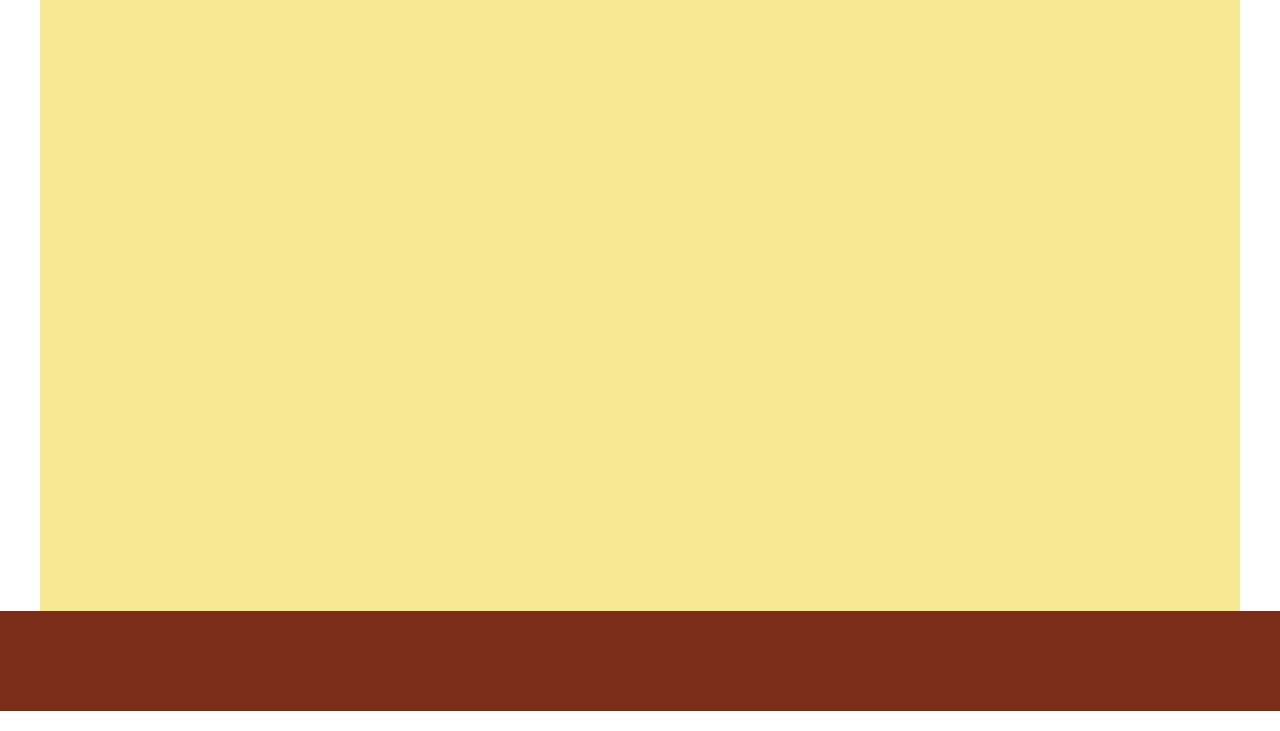
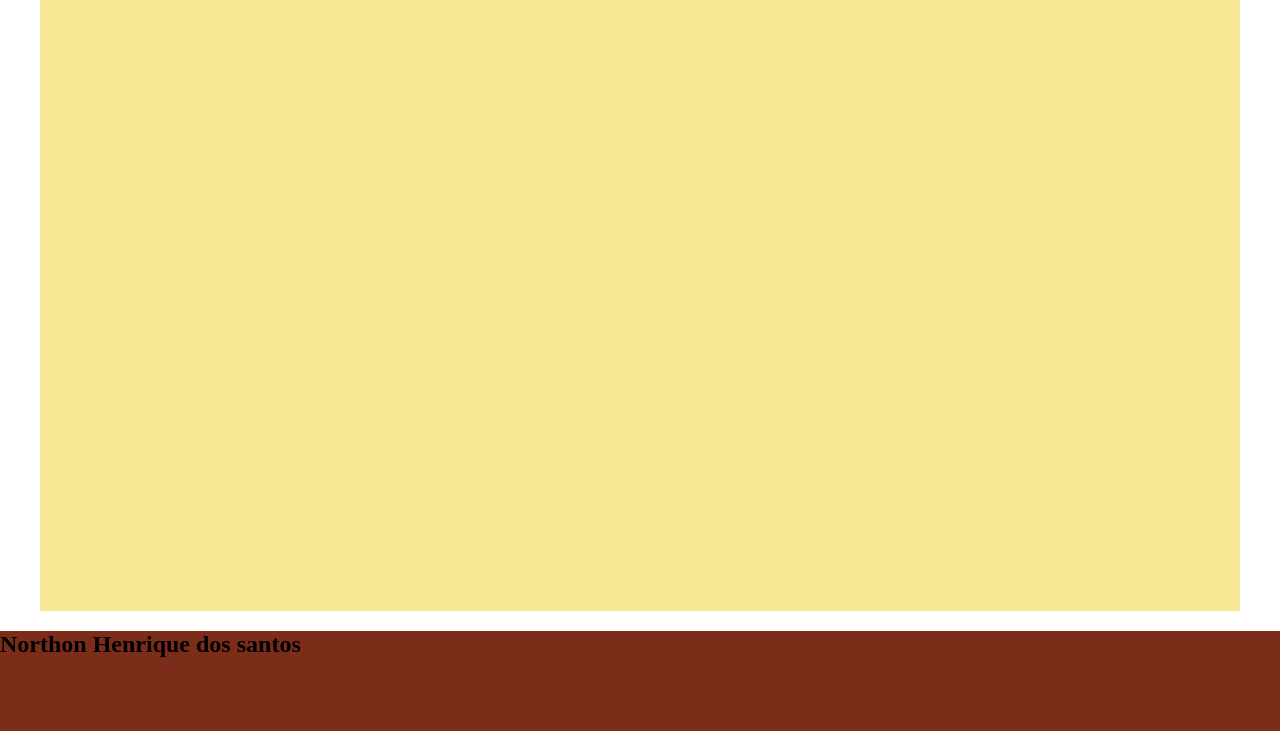
Before and after one commit to Northow12/Aula6_2m, a plain HTML site: page contato.html in a window 1280 px wide. Shown: the part 610-1341 px from the top of the page. Drawn offline with Linux system fonts and the light colour scheme.

Commit message:
segundo commit

```diff
--- a/contato.html
+++ b/contato.html
@@ -68,7 +68,7 @@
         </section>
     </main>
     <footer>
-
+        <h2> Northon Henrique dos santos </h2>
     </footer>
 </body>
 </html>
```
